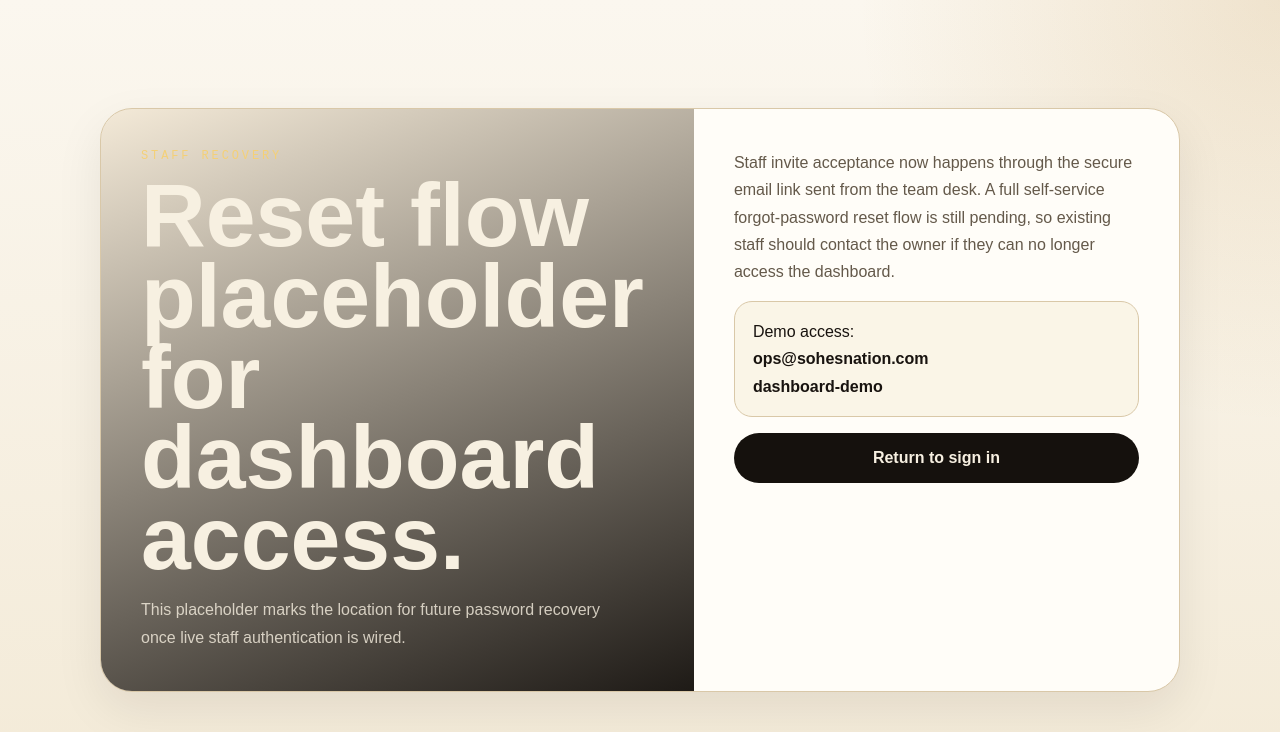
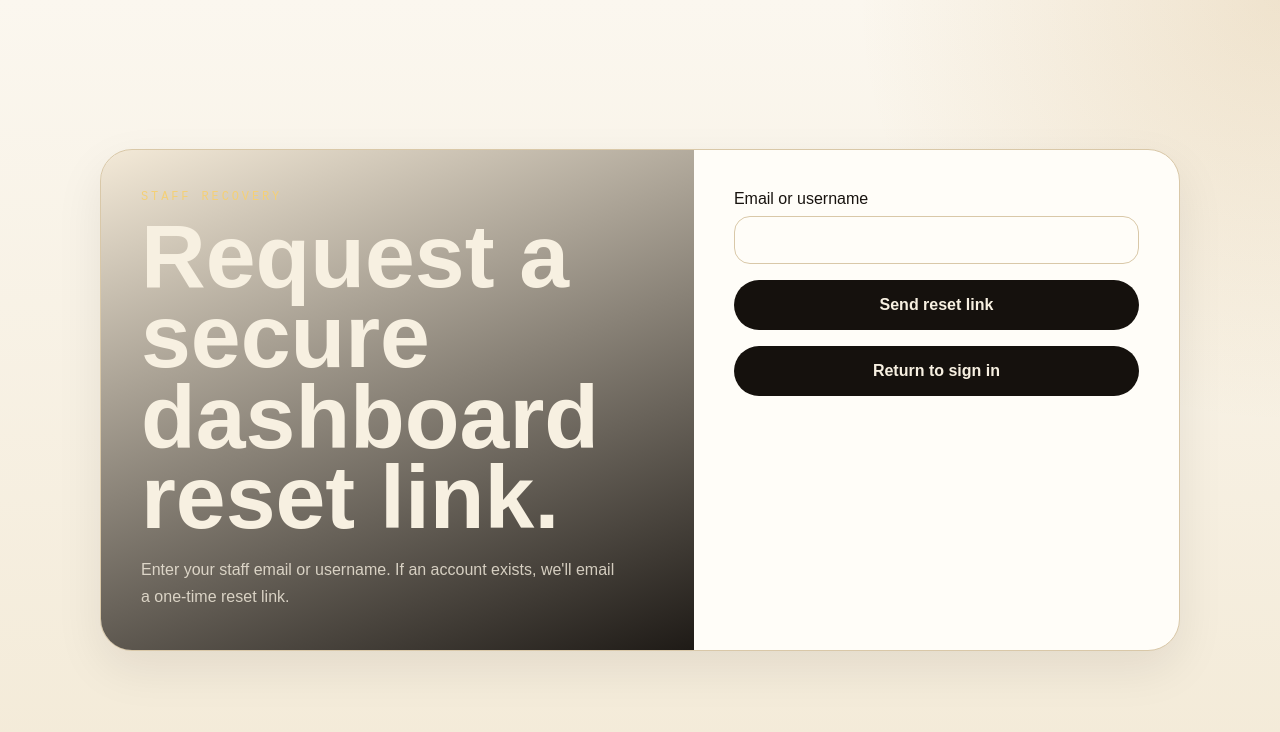
Before and after one commit to Elvis-1/sohe_nation_dashboard, a Next.js app: page /forgot-password in a window 1280 px wide. Shown: the top 732 px of the page. Built offline with nearby package versions, Linux system fonts and the light colour scheme.

Commit message:
fixed auth flow

```diff
--- a/src/features/auth/presentation/components/forgot-password-page-shell.tsx
+++ b/src/features/auth/presentation/components/forgot-password-page-shell.tsx
@@ -1,35 +1,92 @@
+"use client";
+
 import Link from "next/link";
-import { DASHBOARD_DEMO_CREDENTIALS } from "@/src/features/auth/data/mock-staff-auth-repository";
+import { useState, useTransition } from "react";
 import { AuthPageFrame } from "@/src/features/auth/presentation/components/auth-page-frame";
 
 export function ForgotPasswordPageShell() {
+  const [identifier, setIdentifier] = useState("");
+  const [feedbackMessage, setFeedbackMessage] = useState<string | null>(null);
+  const [errorMessage, setErrorMessage] = useState<string | null>(null);
+  const [isPending, startTransition] = useTransition();
+
+  function handleSubmit(event: React.FormEvent<HTMLFormElement>) {
+    event.preventDefault();
+    setFeedbackMessage(null);
+    setErrorMessage(null);
+
+    startTransition(async () => {
+      const response = await fetch("/api/backend/auth/staff/password-reset/request/", {
+        method: "POST",
+        headers: {
+          "Content-Type": "application/json",
+        },
+        body: JSON.stringify({ identifier }),
+      });
+      const payload = (await response.json().catch(() => null)) as
+        | { message?: string; error?: { message?: string } }
+        | null;
+
+      if (!response.ok) {
+        setErrorMessage(
+          payload?.error?.message ?? "Unable to request a reset link right now.",
+        );
+        return;
+      }
+
+      setFeedbackMessage(
+        payload?.message ??
+          "If a staff account exists for this identifier, a secure reset link has been sent.",
+      );
+      setIdentifier("");
+    });
+  }
+
   return (
     <AuthPageFrame
       eyebrow="Staff recovery"
-      title="Reset flow placeholder for dashboard access."
-      description="This placeholder marks the location for future password recovery once live staff authentication is wired."
+      title="Request a secure dashboard reset link."
+      description="Enter your staff email or username. If an account exists, we'll email a one-time reset link."
     >
-      <div style={{ display: "grid", gap: 16 }}>
-        <p style={{ color: "var(--color-text-muted)", lineHeight: 1.7 }}>
-          Staff invite acceptance now happens through the secure email link sent from the team desk.
-          A full self-service forgot-password reset flow is still pending, so existing staff should
-          contact the owner if they can no longer access the dashboard.
-        </p>
-        <div
+      <form onSubmit={handleSubmit} style={{ display: "grid", gap: 16 }}>
+        <label style={{ display: "grid", gap: 8 }}>
+          <span>Email or username</span>
+          <input
+            value={identifier}
+            onChange={(event) => setIdentifier(event.target.value)}
+            required
+            style={{
+              border: "1px solid var(--color-border)",
+              borderRadius: 16,
+              padding: "14px 16px",
+              background: "var(--color-surface)",
+            }}
+          />
+        </label>
+        {feedbackMessage ? (
+          <p style={{ color: "var(--color-text-muted)", lineHeight: 1.6 }}>{feedbackMessage}</p>
+        ) : null}
+        {errorMessage ? (
+          <p style={{ color: "var(--color-danger)", lineHeight: 1.6 }}>{errorMessage}</p>
+        ) : null}
+        <button
+          type="submit"
+          disabled={isPending}
           style={{
-            border: "1px solid var(--color-border)",
-            borderRadius: 18,
+            display: "inline-flex",
+            justifyContent: "center",
+            border: 0,
+            borderRadius: "var(--radius-pill)",
             padding: "16px 18px",
-            background: "rgba(234, 215, 177, 0.24)",
-            lineHeight: 1.7,
+            background: "var(--color-surface-inverse)",
+            color: "var(--color-text-inverse)",
+            fontWeight: 600,
+            cursor: isPending ? "wait" : "pointer",
+            opacity: isPending ? 0.75 : 1,
           }}
         >
-          Demo access:
-          <br />
-          <strong>{DASHBOARD_DEMO_CREDENTIALS.email}</strong>
-          <br />
-          <strong>{DASHBOARD_DEMO_CREDENTIALS.password}</strong>
-        </div>
+          {isPending ? "Sending reset link" : "Send reset link"}
+        </button>
         <Link
           href="/signin"
           style={{
@@ -44,7 +101,7 @@ export function ForgotPasswordPageShell() {
         >
           Return to sign in
         </Link>
-      </div>
+      </form>
     </AuthPageFrame>
   );
 }
--- a/src/features/customers/presentation/components/customers-page-shell.tsx
+++ b/src/features/customers/presentation/components/customers-page-shell.tsx
@@ -1,7 +1,7 @@
 "use client";
 
 import Link from "next/link";
-import { useMemo, useState } from "react";
+import { useEffect, useMemo, useState } from "react";
 import { EmptyStatePanel } from "@/src/core/ui/empty-state-panel";
 import { PageHeader } from "@/src/core/ui/page-header";
 import { SectionCard } from "@/src/core/ui/section-card";
@@ -26,6 +26,10 @@ export function CustomersPageShell() {
   const isLoading = useCustomerListLoading();
   const [query, setQuery] = useState("");
   const [region, setRegion] = useState("");
+
+  useEffect(() => {
+    refreshCustomers();
+  }, []);
 
   const filteredCustomers = useMemo(() => {
     const normalizedQuery = query.trim().toLowerCase();
```
Also changed, not shown: 1 other file (tests, documents, lock files or other folders).
